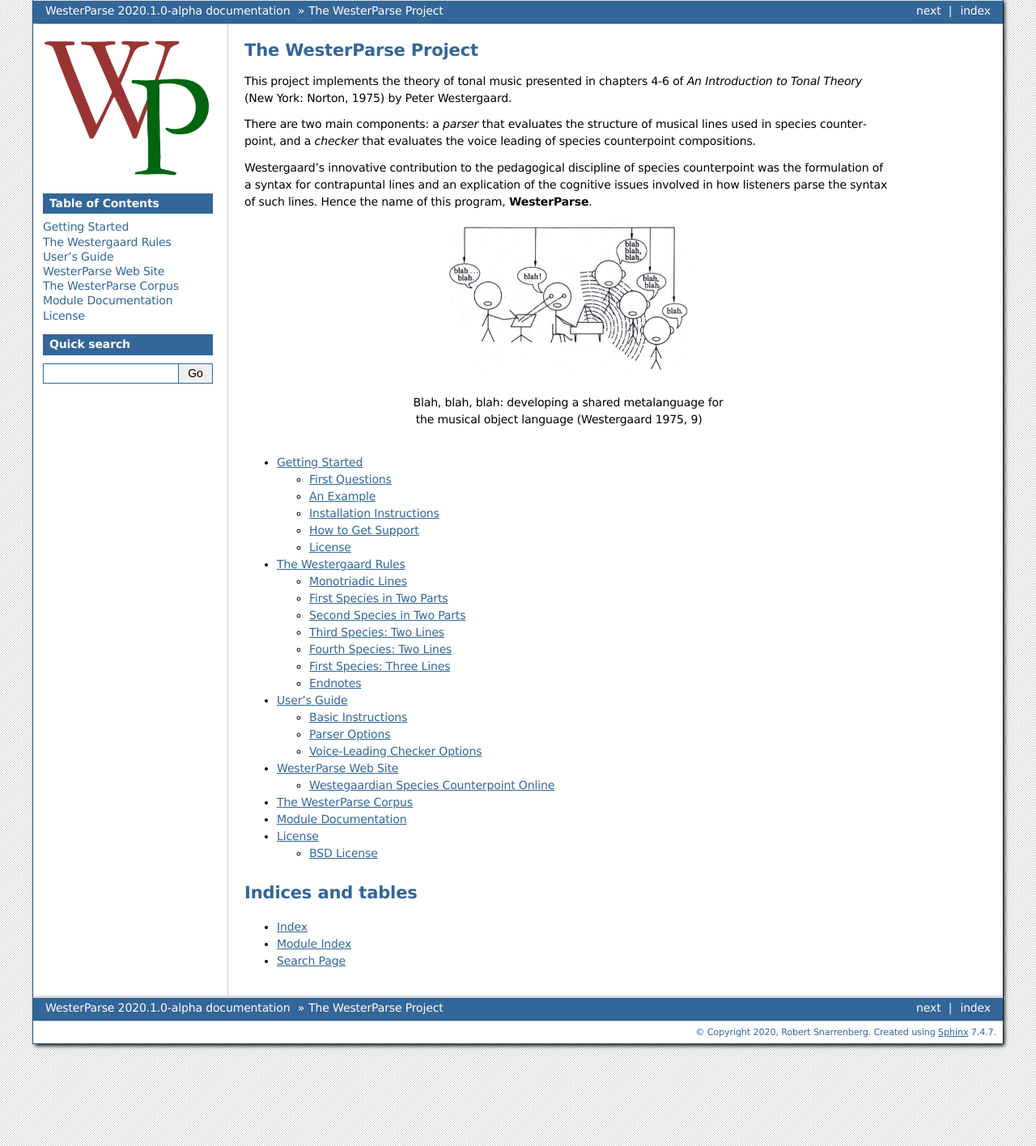
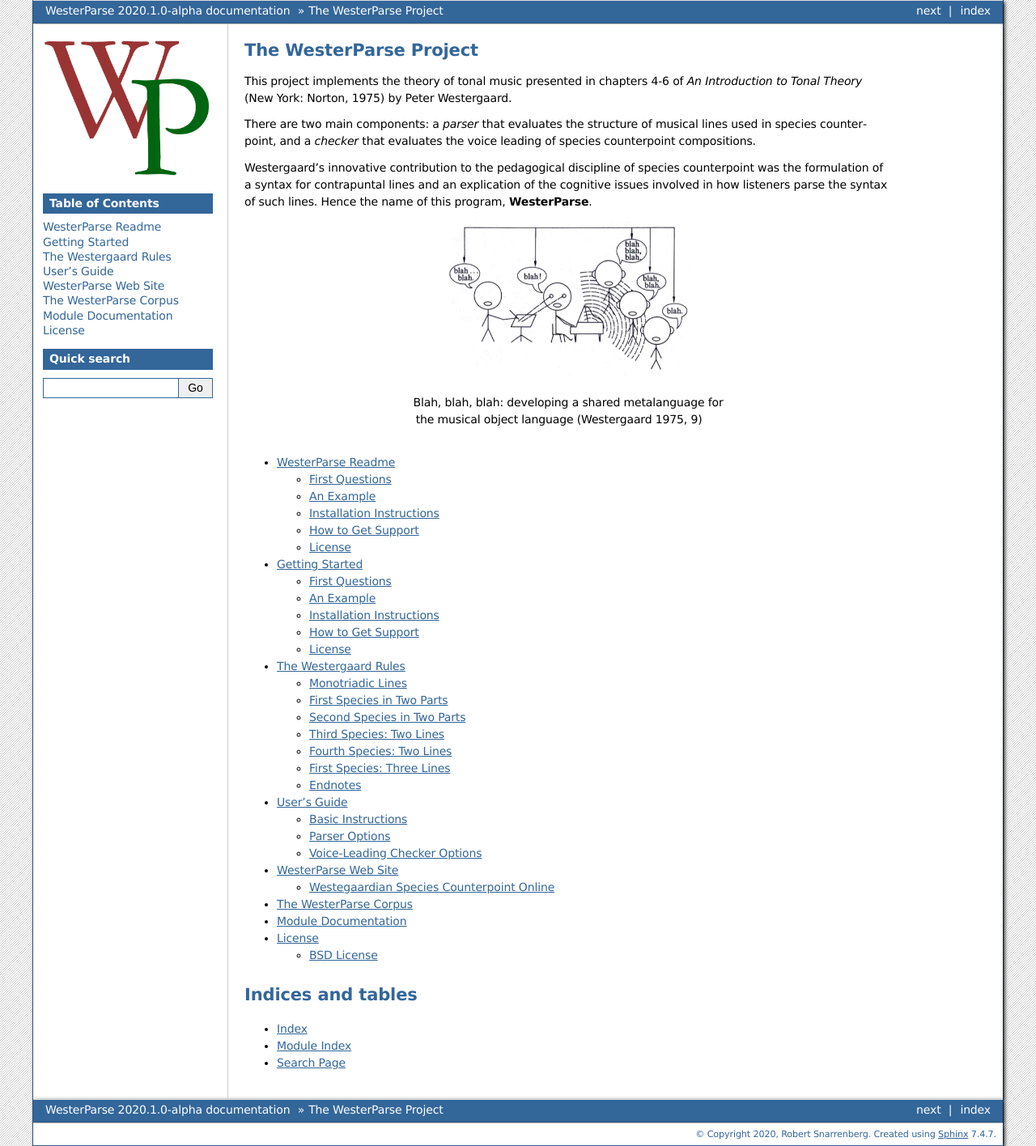
Before and after one commit to snarrenberg/westerparse, a Sphinx documentation site: the page built from docs/index.rst, in a window 1280 px wide. Shown: the whole page at 81% size. Built offline with Sphinx 7.4.7, drawn with Linux system fonts in a browser that asks for light colours; some of the changed lines change nothing that is shown.

Commit message:
upd docs

```diff
--- a/README.rst
+++ b/README.rst
@@ -1,5 +1,5 @@
-Getting Started
-===============
+WesterParse Readme
+==================
 
 WesterParse implements the theory of tonal music presented in chapters 4-6 of
 *An Introduction to Tonal Theory* (New York: Norton, 1975) by Peter Westergaard.
--- a/docs/index.rst
+++ b/docs/index.rst
@@ -29,6 +29,7 @@
    :maxdepth: 2
 
    readme_link
+   start
    speciesrules
    userguide
    website
--- /dev/null
+++ b/docs/start.rst
@@ -0,0 +1,99 @@
+Getting Started
+===============
+
+First Questions
+---------------
+
+What music theory do I need to know? -- Users who are familiar with traditional species
+counterpoint may only need to consult Westergaard's rules:
+
+   * :doc:`The Westergaard Rules <speciesrules>`
+
+If you are new to species counterpoint, you may find the following guide of use:
+
+   * :download:`Species Counterpoint in the Tradition of Fux, Schenker, and Westergaard <SpeciesText.pdf>`
+
+What software do I need to install to run the project on my own system?
+
+   * Python
+   * `the music21 toolkit <http://web.mit.edu/music21/>`_
+   * WesterParse
+   * a music notation program like MuseScore
+
+I just want to play around with it. Is there a website I can use instead of
+installing all this stuff? Yes.
+
+   * Westegaardian Species Counterpoint Online: https://talus.artsci.wustl.edu/counterpoint_tester/
+
+Where can I find more information about using the program?
+
+   * :doc:`User's Guide to WesterParse <userguide>`
+
+
+An Example
+----------
+
+Compose an exercise in music notation software or on the project website.
+Save the exercise in MusicXML format.
+Run the line parser or voice-leading checker.
+In the case of the parser, you have the option of seeing
+the results displayed in musical notation. Otherwise you will see a text report.
+
+Let's say you notate Fux's well-known Dorian cantus firmus using your favorite
+notation software:
+
+.. image:: images/FuxDorian.png
+   :width: 600
+   :alt: Fux Dorian cF
+
+You can then ask WesterParse to parse the line:
+
+.. code-block:: python
+
+   >>> from westerparse import *
+   >>> source = 'sampledocs/FuxDorian.musicxml'
+   >>> evaluateLines(source,
+   ...               show='show',
+   ...               partLineType='primary',
+   ...               report=True)
+
+The program infers the key of D minor and attempts to parse the line as a primary
+upper line. There are two possible interpretations (actually, there are a few more,
+but the program exercises some preferential judgment and weeds out the less plausible
+interpretations).
+
+The result could take the form of a text report:
+
+.. code-block:: python
+
+   PARSE REPORT
+   Key inferred by program: D minor
+   The line is generable as a primary line.
+
+But since the keyword show was set to 'show', the program will display the
+interpretations in a notation program.
+
+.. image:: images/FuxDorianP1.png
+   :width: 600
+   :alt: Fux Dorian cF, as PL1
+
+.. image:: images/FuxDorianP2.png
+   :width: 600
+   :alt: Fux Dorian cF, as PL2
+
+
+Installation Instructions
+-------------------------
+
+[Not yet available: Download the zip file (westerparse.zip) and open it in your favorite directory.]
+
+
+How to Get Support
+------------------
+
+If you are having issues, please contact me at: snarrenberg@wustl.edu
+
+License
+-------
+
+The project is licensed under the BSD license.
```
Also changed, not shown: 3 other files.
